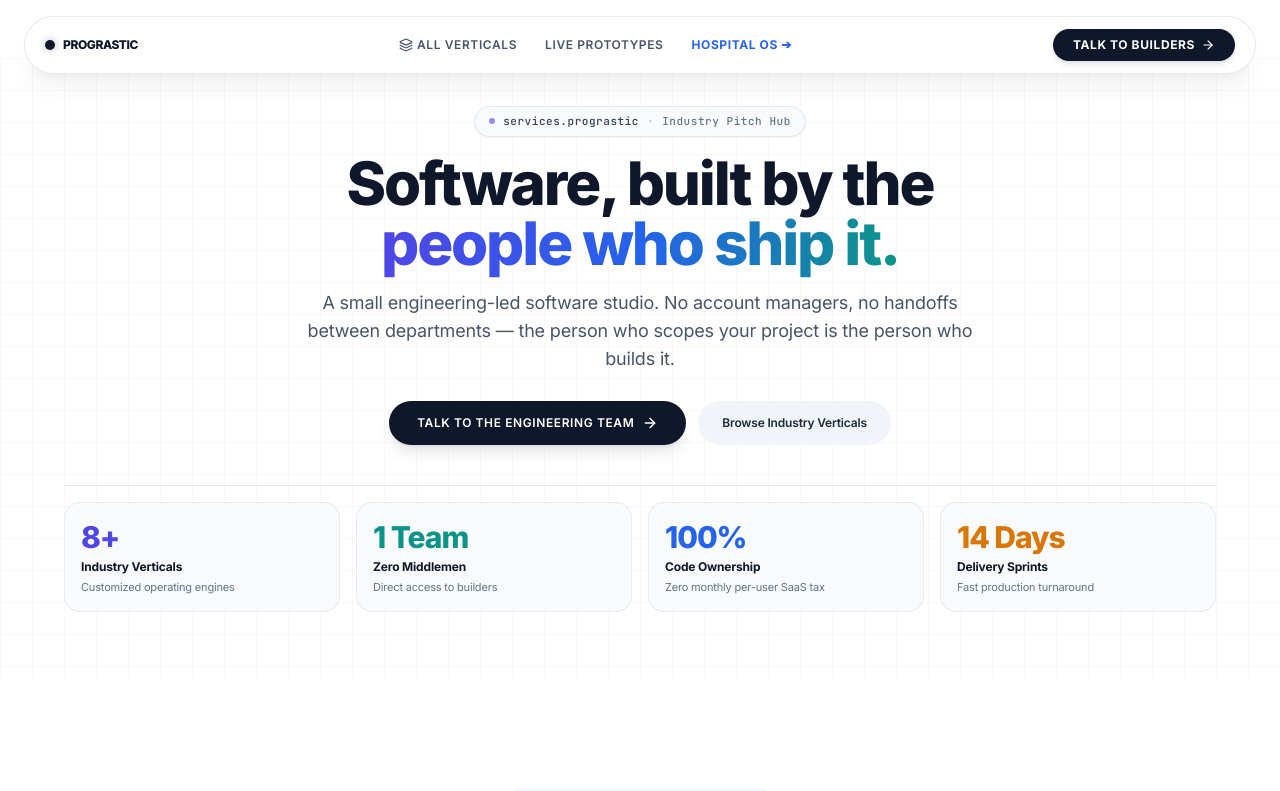
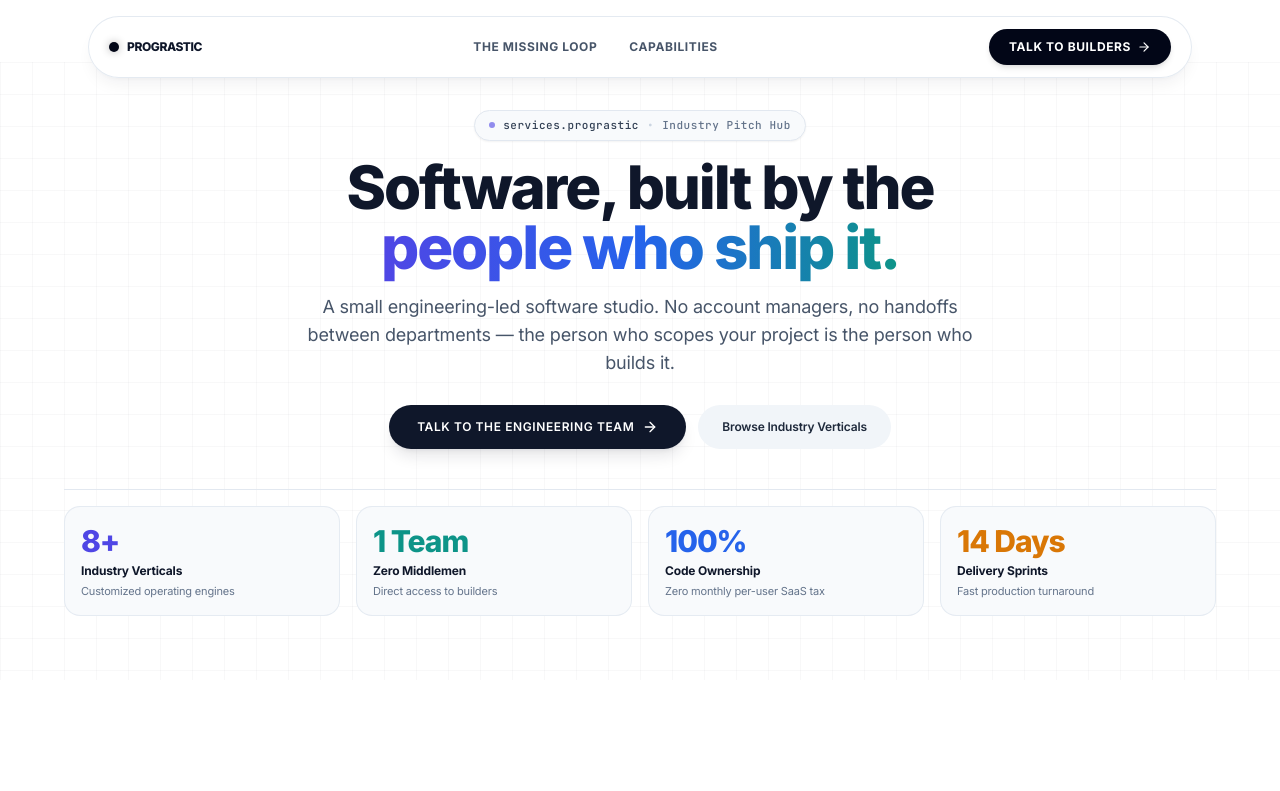
Before and after one commit to SahillmalikUI/prograstic-pitches, a Next.js app: page / in a window 1280 px wide. Shown: the top 791 px of the page. Built offline with nearby package versions, Linux system fonts and the light colour scheme.

Commit message:
feat: make pitch pages 100% distraction-free by removing All Verticals from Navbar

```diff
--- a/components/layout/Navbar.tsx
+++ b/components/layout/Navbar.tsx
@@ -2,7 +2,7 @@
 
 import React, { useState } from "react";
 import Link from "next/link";
-import { ArrowRight, Menu, X, Layers, Sparkles } from "lucide-react";
+import { ArrowRight, Menu, X } from "lucide-react";
 import { IndustryVertical } from "@/data/verticals";
 
 interface NavbarProps {
@@ -17,9 +17,9 @@ export function Navbar({ vertical, onOpenScopeModal }: NavbarProps) {
   const isDarkVertical = vertical?.slug === "manufacturing" || vertical?.slug === "neurology";
 
   return (
-    <header className="sticky top-4 z-50 px-4 sm:px-6 max-w-7xl mx-auto w-full transition-all">
+    <header className="sticky top-4 z-50 px-4 sm:px-6 max-w-6xl mx-auto w-full transition-all">
       <div
-        className={`rounded-full px-5 py-3 flex items-center justify-between shadow-xl transition-all ${
+        className={`rounded-full px-5 py-3 flex items-center justify-between shadow-lg transition-all ${
           isAesthetics
             ? "bg-[#FAF7F2]/90 border border-[#EAE3D9] backdrop-blur-md text-[#1C1917] shadow-[#C8A97E]/10"
             : isDarkVertical
@@ -29,80 +29,47 @@ export function Navbar({ vertical, onOpenScopeModal }: NavbarProps) {
       >
         {/* Left: Brand Identity */}
         <div className="flex items-center gap-3">
-          <Link
-            href="/"
+          <a
+            href="https://www.prograstic.com"
+            target="_blank"
+            rel="noopener noreferrer"
             className="flex items-center gap-2 font-black text-sm tracking-tight transition-opacity hover:opacity-80"
           >
-            <span className="w-2.5 h-2.5 rounded-full bg-slate-900 shadow-[0_0_8px_rgba(0,0,0,0.3)]" />
-            <span className="font-display uppercase tracking-widest text-xs">PROGRASTIC</span>
-          </Link>
+            <span className="w-2.5 h-2.5 rounded-full bg-slate-950 shadow-[0_0_8px_rgba(0,0,0,0.3)]" />
+            <span className="font-display uppercase tracking-widest text-xs font-extrabold">PROGRASTIC</span>
+          </a>
 
           {vertical && (
             <div className="hidden sm:flex items-center gap-1.5 font-mono text-xs text-slate-400">
               <span>/</span>
-              <span
-                className="font-bold text-xs px-2.5 py-0.5 rounded-full bg-slate-100 text-slate-800 border border-slate-200"
-              >
+              <span className="font-bold text-xs px-2.5 py-0.5 rounded-full bg-slate-100 text-slate-800 border border-slate-200">
                 {vertical.name}
               </span>
             </div>
           )}
         </div>
 
-        {/* Center: Dynamic Navigation */}
-        <nav className="hidden md:flex items-center gap-7 text-xs font-semibold uppercase tracking-wider">
-          {vertical ? (
-            <>
+        {/* Center: Clean Distraction-Free Navigation */}
+        <nav className="hidden md:flex items-center gap-8 text-xs font-bold uppercase tracking-wider">
           <a
             href="#missing-loop"
-                className="text-slate-600 hover:text-slate-900 transition-colors"
+            className="text-slate-600 hover:text-slate-950 transition-colors"
           >
             The Missing Loop
           </a>
           <a
             href="#capabilities"
-                className="text-slate-600 hover:text-slate-900 transition-colors"
+            className="text-slate-600 hover:text-slate-950 transition-colors"
           >
             Capabilities
           </a>
-              <Link
-                href="/"
-                className="text-slate-600 hover:text-slate-900 transition-colors flex items-center gap-1"
-              >
-                <Layers className="w-3.5 h-3.5" />
-                <span>All Verticals</span>
-              </Link>
-            </>
-          ) : (
-            <>
-              <a
-                href="#industry-directory"
-                className="text-slate-600 hover:text-slate-900 transition-colors flex items-center gap-1"
-              >
-                <Layers className="w-3.5 h-3.5" />
-                <span>All Verticals</span>
-              </a>
-              <a
-                href="#capabilities"
-                className="text-slate-600 hover:text-slate-900 transition-colors"
-              >
-                Live Prototypes
-              </a>
-              <Link
-                href="/hospitals"
-                className="text-blue-600 font-bold hover:text-blue-700 transition-colors"
-              >
-                Hospital OS ➔
-              </Link>
-            </>
-          )}
         </nav>
 
-        {/* Right: Action CTA */}
+        {/* Right: Primary Scope Action */}
         <div className="flex items-center gap-2.5">
           <button
             onClick={onOpenScopeModal}
-            className="px-5 py-2 rounded-full font-bold text-xs uppercase tracking-wider transition-all hover:scale-105 shadow-md flex items-center gap-1.5 bg-slate-900 hover:bg-slate-800 text-white"
+            className="px-5 py-2.5 rounded-full font-bold text-xs uppercase tracking-wider transition-all hover:scale-105 shadow-md flex items-center gap-1.5 bg-slate-950 hover:bg-slate-800 text-white"
           >
             <span>Talk to Builders</span>
             <ArrowRight className="w-3.5 h-3.5" />
@@ -121,9 +88,7 @@ export function Navbar({ vertical, onOpenScopeModal }: NavbarProps) {
       {/* Mobile Menu Drawer */}
       {mobileMenuOpen && (
         <div className="md:hidden mt-2 p-5 rounded-3xl border border-slate-200 bg-white shadow-2xl space-y-4 animate-in fade-in slide-in-from-top-2 text-slate-900">
-          <div className="flex flex-col space-y-3 font-semibold text-sm">
-            {vertical ? (
-              <>
+          <div className="flex flex-col space-y-3 font-bold text-sm">
             <a
               href="#missing-loop"
               onClick={() => setMobileMenuOpen(false)}
@@ -138,41 +103,15 @@ export function Navbar({ vertical, onOpenScopeModal }: NavbarProps) {
             >
               Capabilities
             </a>
-                <Link
-                  href="/"
-                  onClick={() => setMobileMenuOpen(false)}
-                  className="py-2 flex items-center justify-between"
+            <button
+              onClick={() => {
+                setMobileMenuOpen(false);
+                onOpenScopeModal();
+              }}
+              className="py-2.5 rounded-xl bg-slate-950 text-white text-xs uppercase font-bold text-center mt-2"
             >
-                  <span>All Industry Verticals</span>
-                  <Layers className="w-4 h-4" />
-                </Link>
-              </>
-            ) : (
-              <>
-                <a
-                  href="#industry-directory"
-                  onClick={() => setMobileMenuOpen(false)}
-                  className="py-2 border-b border-slate-100"
-                >
-                  Browse Industry Verticals
-                </a>
-                <a
-                  href="#capabilities"
-                  onClick={() => setMobileMenuOpen(false)}
-                  className="py-2 border-b border-slate-100"
-                >
-                  Live Prototypes
-                </a>
-                <Link
-                  href="/hospitals"
-                  onClick={() => setMobileMenuOpen(false)}
-                  className="py-2 flex items-center justify-between text-blue-600 font-bold"
-                >
-                  <span>Featured: Hospital OS</span>
-                  <ArrowRight className="w-4 h-4" />
-                </Link>
-              </>
-            )}
+              Talk to Builders
+            </button>
           </div>
         </div>
       )}
```
Lines whose indentation alone changed are shown as unchanged.
